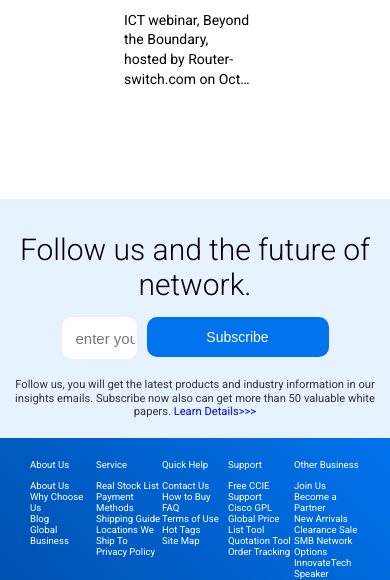
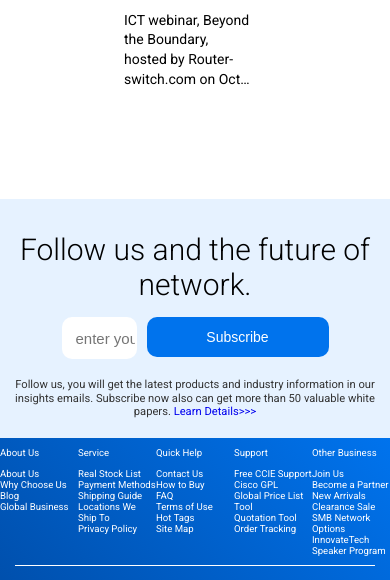
Before and after one commit to Devkhatri123/websiteCLone1, a plain HTML site: page index.html in a window 390 px wide. Shown: the part 9510-10090 px from the top of the page. Drawn offline with nearby package versions, Linux system fonts and the light colour scheme.

Commit message:
Update Index.css

```diff
--- a/Index.css
+++ b/Index.css
@@ -1136,4 +1136,7 @@ a {
       .news3 h5 {
      font-size: clamp(0.8rem, 1.5vw, 5rem);
     }
+    .footer_lists{
+        padding:0px;
+    }
 }
```
